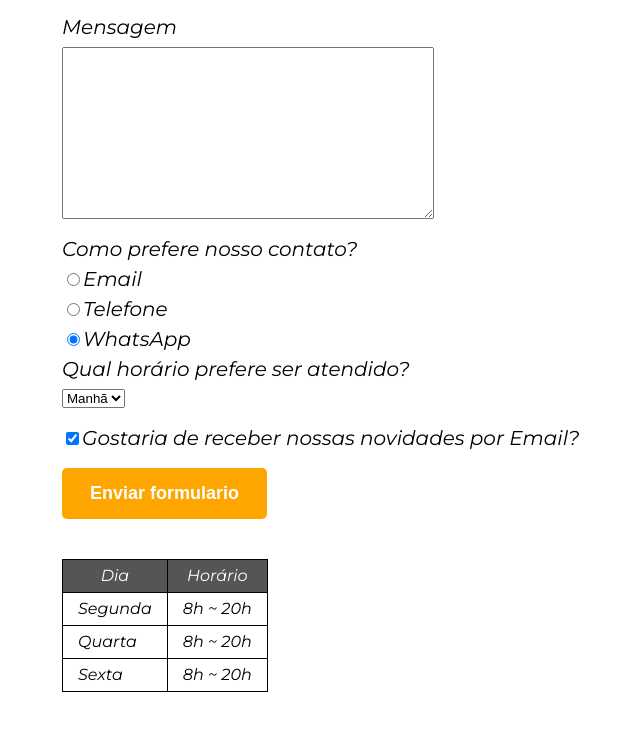
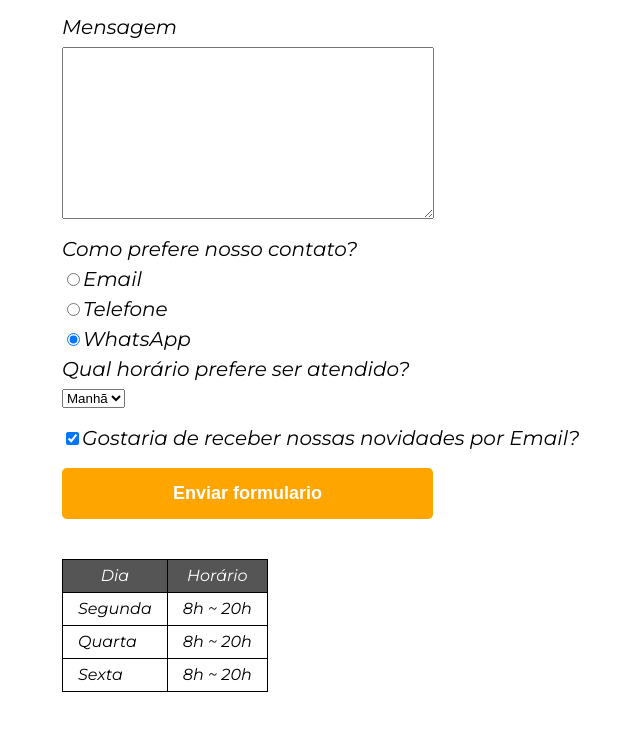
Before and after one commit to LeandroOmenezes/barbeariaAlura, a plain HTML site: page contato.html in a window 1280 px wide. Shown: the part 583-1313 px from the top of the page, without its empty margins (258-898 px from the left). Drawn offline with Linux system fonts and the light colour scheme.

Commit message:
Aumento do botão enviar

```diff
--- a/style.css
+++ b/style.css
@@ -159,7 +159,7 @@ form label, form legend {
 }
 
 .enviar{
-    width: 32%;
+    width: 58%;
     padding: 15px 0;
     background: orange;
     color: white;
```
